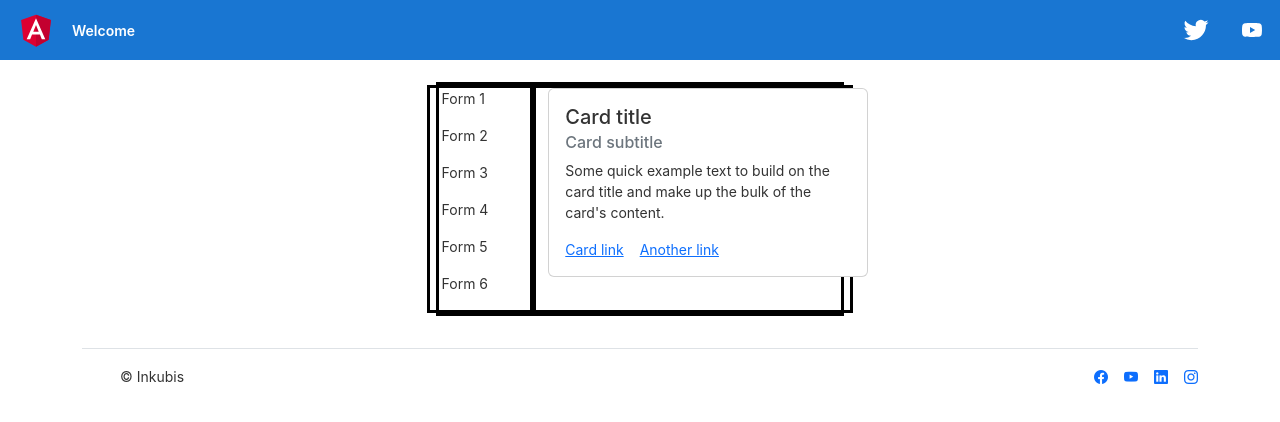
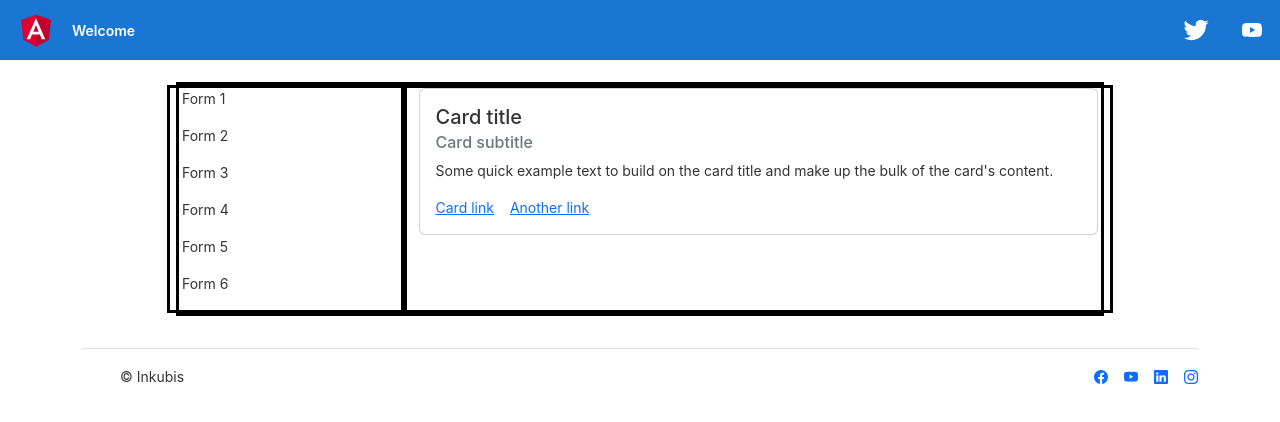
Before and after one commit to kevinvgils/Inkubis-app-frontend, an Angular app: page / in a window 1280 px wide. Shown: the top 422 px of the page. Built offline with nearby package versions, Linux system fonts and the light colour scheme.

Commit message:
Remove flex

```diff
--- a/src/app/app.component.css
+++ b/src/app/app.component.css
@@ -58,9 +58,9 @@ p {
 }
 
 .content {
-  display: flex;
   margin: 82px auto 32px;
   padding: 0 16px;
+  /* max-width: 1200px; */
   max-width: 960px;
   flex-direction: column;
   align-items: center;
--- a/src/app/components/form/form.component.html
+++ b/src/app/components/form/form.component.html
@@ -14,7 +14,7 @@
 
         <!-- Text -->
         <div class="col-9 outlining">
-            <div class="card" style="width: 20rem;">
+            <div class="card">
                 <div class="card-body">
                     <h5 class="card-title">Card title</h5>
                     <h6 class="card-subtitle mb-2 text-muted">Card subtitle</h6>
```
